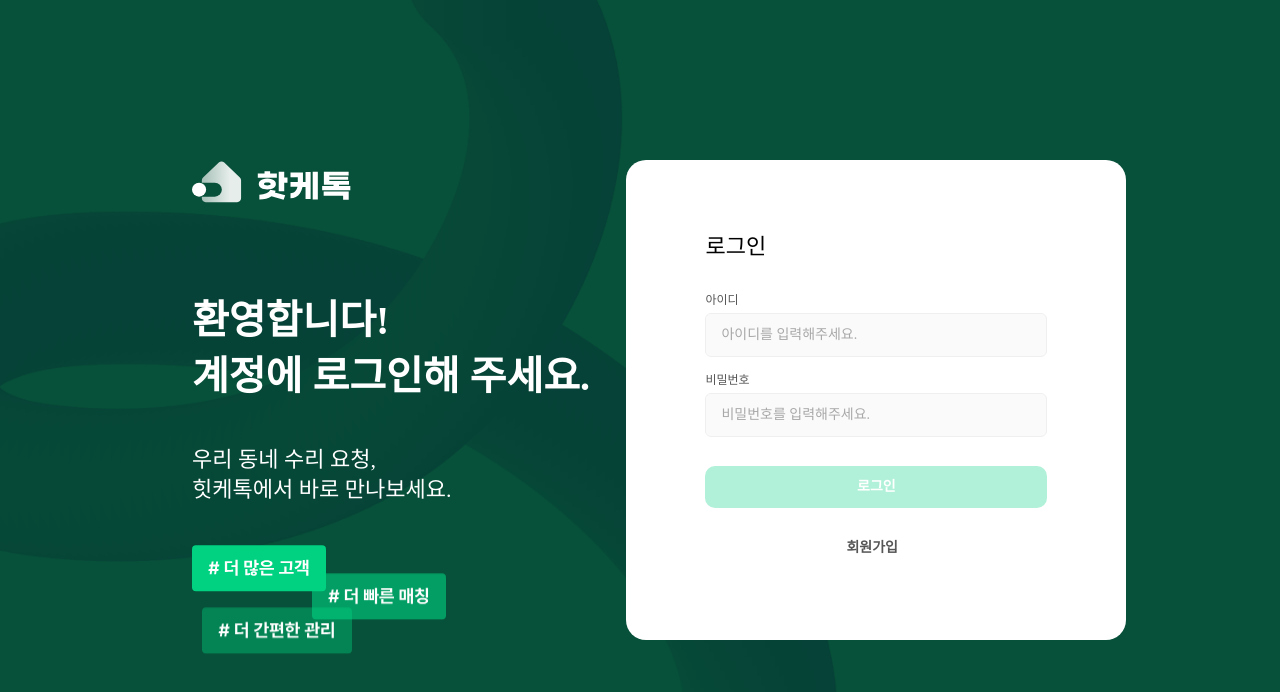
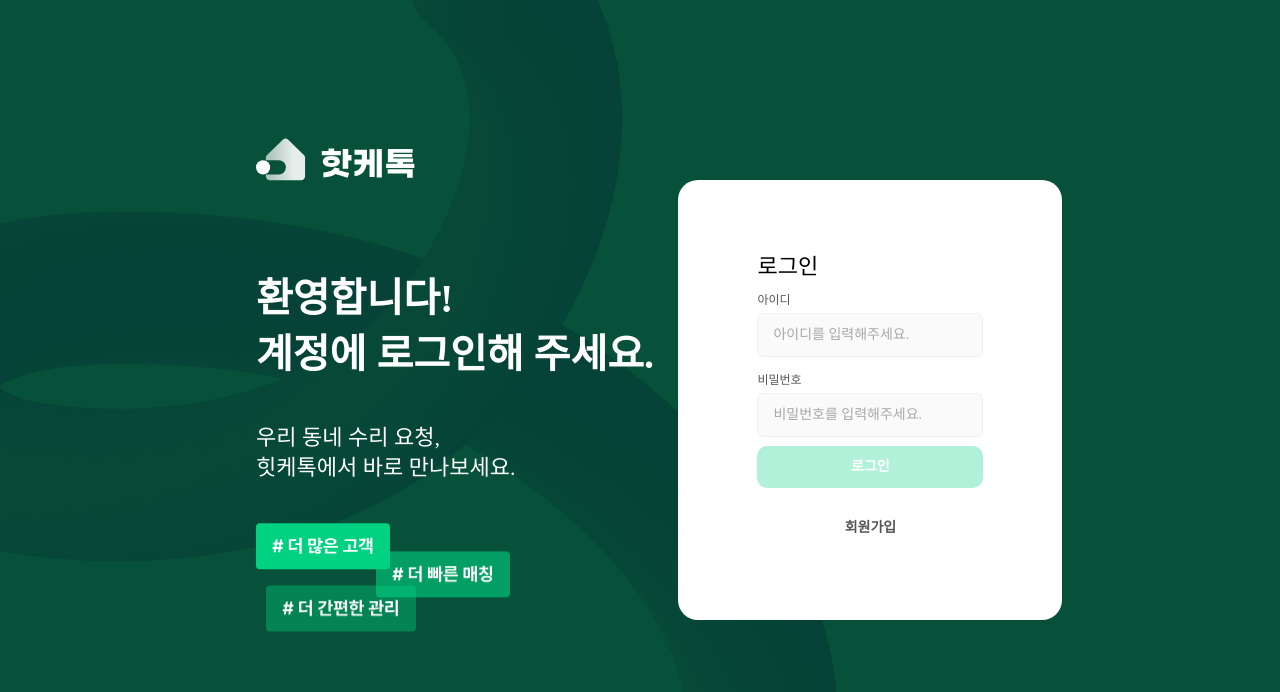
Before and after one commit to HotKeTok/HotKeTok-FE-vendor, a React (Vite) app: page /sign-in in a window 1280 px wide. Shown: the top 692 px of the page. Built offline with nearby package versions, Linux system fonts and the light colour scheme; no server answers.

Commit message:
design: 온보딩 관련 페이지 레이아웃 수정

```diff
--- a/src/components/onboarding/Shell.jsx
+++ b/src/components/onboarding/Shell.jsx
@@ -2,9 +2,9 @@ import React from 'react';
 import styled from 'styled-components';
 import iconArrowLeft from '../../assets/common/icon-arrow-left.svg';
 
-export default function Shell({ icon, children, onBack }) {
+export default function Shell({ icon, children, onBack, height }) {
   return (
-    <RightSection>
+    <RightSection $height={height}>
       <BackButton onClick={onBack}>
         <img src={iconArrowLeft} alt="back" />
       </BackButton>
@@ -17,8 +17,8 @@ export default function Shell({ icon, children, onBack }) {
 const RightSection = styled.div`
   position: relative;
   display: flex;
-  width: 500px;
-  min-height: 80vh;
+  width: 30vw;
+  min-height: ${({ $height }) => $height || '75vh'};
   padding: 95px 80px 30px 80px;
   flex-direction: column;
   justify-content: space-between;
--- a/src/components/onboarding/StepAddressDetail.jsx
+++ b/src/components/onboarding/StepAddressDetail.jsx
@@ -23,7 +23,7 @@ export default function StepAddressDetail({ baseAddress, defaultDetail = '', onN
     <Shell icon={iconStep3} onBack={onBack}>
       <Column $gap={20}>
         <Column $gap={4}>
-          <MainText style={{ marginTop: '90px' }}>업체의 주소를 등록해주세요</MainText>
+          <MainText style={{ marginTop: '50px' }}>업체의 주소를 등록해주세요</MainText>
           <SubText>고객이 방문할 수 있는 주소를 알려주세요.</SubText>
         </Column>
 
--- a/src/components/onboarding/StepCompanyType.jsx
+++ b/src/components/onboarding/StepCompanyType.jsx
@@ -72,7 +72,7 @@ const SubText = styled.div`
 `;
 const TypeCard = styled.div`
   width: 100%;
-  padding: 24px;
+  padding: 18px 24px;
   border-radius: 12px;
   border: 1.5px solid ${({ $selected }) => ($selected ? color('brand.primary') : '#EFEFEF')};
   background: #fff;
--- a/src/components/onboarding/StepIntroduce.jsx
+++ b/src/components/onboarding/StepIntroduce.jsx
@@ -39,7 +39,7 @@ export default function StepIntroduce({ defaultIntro = '', defaultImages = [], o
       <Column>
         <Column $gap={30}>
           <Column $gap={4}>
-            <MainText style={{ marginTop: '50px' }}>업체 소개와 사진을 등록해주세요.</MainText>
+            <MainText style={{ marginTop: '10px' }}>업체 소개와 사진을 등록해주세요.</MainText>
             <SubText2>
               {`업체를 소개할 수 있는 사진을 등록해주세요. \n소개와 사진은 나중에 수정할 수 있어요.`}
             </SubText2>
@@ -126,7 +126,7 @@ const UploadGrid = styled.div`
   gap: 8px;
 `;
 const UploadSlot = styled.div`
-  height: 60px;
+  height: 70px;
   border: 1px dashed ${color('grayscale.300')};
   border-radius: 5px;
   background: #fafafb;
@@ -146,7 +146,7 @@ const UploadText = styled.div`
 `;
 const Thumb = styled.div`
   position: relative;
-  height: 60px;
+  height: 70px;
   border-radius: 5px;
   overflow: hidden;
   > img {
--- a/src/pages/TotalRepair.jsx
+++ b/src/pages/TotalRepair.jsx
@@ -7,18 +7,7 @@ import {
   apiFetchVendorEstimateDetail,
 } from '../api/vendor-service';
 import { formatYMDWithKoreanTime } from '../utils/date';
-
-// 카테고리 → 카드 타이틀
-const categoryToTitle = cat => {
-  if (!cat) return '수리';
-  const map = {
-    가전: '가전 수리',
-    도어: '문/창문 수리',
-    문창문: '문/창문 수리',
-    문_창문: '문/창문 수리',
-  };
-  return map[cat] || `${cat} 수리`;
-};
+import { formatCategoryName } from '../utils/format';
 
 // 안전 Date
 const safeDate = input => {
@@ -115,7 +104,7 @@ export default function TotalRepair() {
           .map(e => ({
             id: String(e.estimateId),
             status: e.status === 'REJECTED' ? 'REJECTED' : 'CHOOSING',
-            title: categoryToTitle(e.category),
+            title: formatCategoryName(e.category),
             location: e.address,
             // 서버 문자열 그대로 전달
             datetimeStr: asServerKDatetime(e.estimateTime),
@@ -140,7 +129,7 @@ export default function TotalRepair() {
           return {
             id: String(e.estimateId),
             status: mapStatusToUI(e.status) || 'MATCHING',
-            title: categoryToTitle(e.category),
+            title: formatCategoryName(e.category),
             location: e.address,
             repairDate: scheduledAt, // ✅ BoxRepairDetail 내부에서 new Date(...) 사용
             amount:
@@ -161,7 +150,7 @@ export default function TotalRepair() {
         const doneItems = (doneSrc.estimates || []).map(e => ({
           id: String(e.estimateId),
           status: 'COMPLETED',
-          title: categoryToTitle(e.category),
+          title: formatCategoryName(e.category),
           location: e.address,
           datetimeStr: asServerKDatetime(e.estimateTime),
         }));
@@ -184,7 +173,7 @@ export default function TotalRepair() {
     return {
       id: String(d.estimateId),
       status: mapStatusToUI(d.status) || 'MATCHING',
-      title: categoryToTitle(d.category),
+      title: formatCategoryName(d.category),
       location: d.address,
       datetimeStr: asServerKDatetime(d.estimateTime), // 모달 “수리 일시”는 문자열 그대로
       repairDate: null, // 모달은 문자열만 쓰도록 유지
--- a/src/templates/InitProcessTemplate.jsx
+++ b/src/templates/InitProcessTemplate.jsx
@@ -220,7 +220,7 @@ const Content = styled.div`
   align-items: center;
   position: absolute;
   top: 20%;
-  left: 15%;
+  left: 20%;
   bottom: 20%;
-  right: 12%;
+  right: 17%;
 `;
--- a/src/templates/SignInTemplate.jsx
+++ b/src/templates/SignInTemplate.jsx
@@ -109,16 +109,18 @@ const BackgroundContainer = styled.div`
 const Content = styled.div`
   display: flex;
   justify-content: space-between;
+  align-items: center;
   position: absolute;
   top: 20%;
-  left: 15%;
+  left: 20%;
   bottom: 20%;
-  right: 12%;
+  right: 17%;
 `;
 
 const RightSection = styled.div`
   display: flex;
-  width: 500px;
+  width: 30vw;
+  min-height: 55vh;
   padding: 72px 79px;
   flex-direction: column;
   justify-content: space-between;
@@ -154,7 +156,6 @@ const SignUpButton = styled.div`
   cursor: pointer;
   ${typo('button2')};
   color: ${color('grayscale.600')};
-  width: 100px;
   padding: 10px 20px;
   gap: 10px;
 `;
--- a/src/templates/SignUpTemplate.jsx
+++ b/src/templates/SignUpTemplate.jsx
@@ -338,16 +338,16 @@ const Content = styled.div`
   align-items: center;
   position: absolute;
   top: 20%;
-  left: 15%;
+  left: 20%;
   bottom: 20%;
-  right: 12%;
+  right: 17%;
 `;
 
 const RightSection = styled.div`
   position: relative;
   display: flex;
-  width: 500px;
-  min-height: 90vh;
+  width: 30vw;
+  min-height: 70vh;
   padding: 75px 80px;
   flex-direction: column;
   justify-content: space-between;
--- a/src/templates/WelcomeTemplate.jsx
+++ b/src/templates/WelcomeTemplate.jsx
@@ -3,6 +3,7 @@ import styled from 'styled-components';
 import LeftSection from '../components/onboarding/LeftSection';
 import { Column, Row } from '../styles/flex';
 import { color, typo } from '../styles/tokens';
+import Shell from '../components/onboarding/Shell';
 
 const images = [
   'https://picsum.photos/200',
@@ -25,7 +26,7 @@ export default function WelcomeTemplate() {
         repairlogo={true}
         mainMarginTop="10px"
       />
-      <WhiteBox>
+      <Shell height="50vh">
         <Column>
           <VendorName>메종인테리어</VendorName>
           <InformMessage>작성해 주신 정보를 바탕으로 인증을 진행하고 있어요.</InformMessage>
@@ -61,7 +62,7 @@ export default function WelcomeTemplate() {
             ))}
           </PhotoGrid>
         </Column>
-      </WhiteBox>
+      </Shell>
     </Background>
   );
 }
@@ -72,13 +73,10 @@ const Background = styled.div`
   display: flex;
   align-items: center;
   justify-content: space-between;
-  padding: 0 23%;
+  padding: 0 17% 0 20%;
   background: linear-gradient(180deg, #d8f4ea 0%, #fff 100%);
 `;
 
-const Container = styled.div`
-  display: flex;
-`;
 const WhiteBox = styled.div`
   display: flex;
   min-width: 420px;
@@ -105,7 +103,7 @@ const InformMessage = styled.div`
 const IngBadge = styled.div`
   width: 80px;
   margin-top: 15px;
-  margin-bottom: 30px;
+  margin-bottom: 15px;
 
   ${typo('button1')};
   color: ${color('brand.primary')};
@@ -145,6 +143,7 @@ const IntroductionBox = styled.div`
 
 const PhotoGrid = styled.div`
   display: grid;
+  margin-top: 12px;
   grid-template-columns: repeat(4, 1fr);
   gap: 6px;
 `;
```
